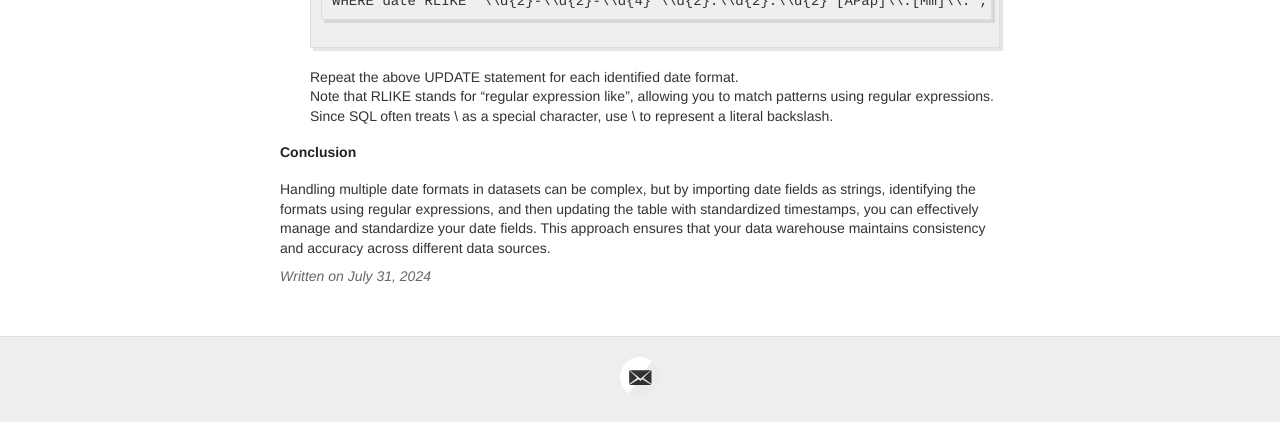
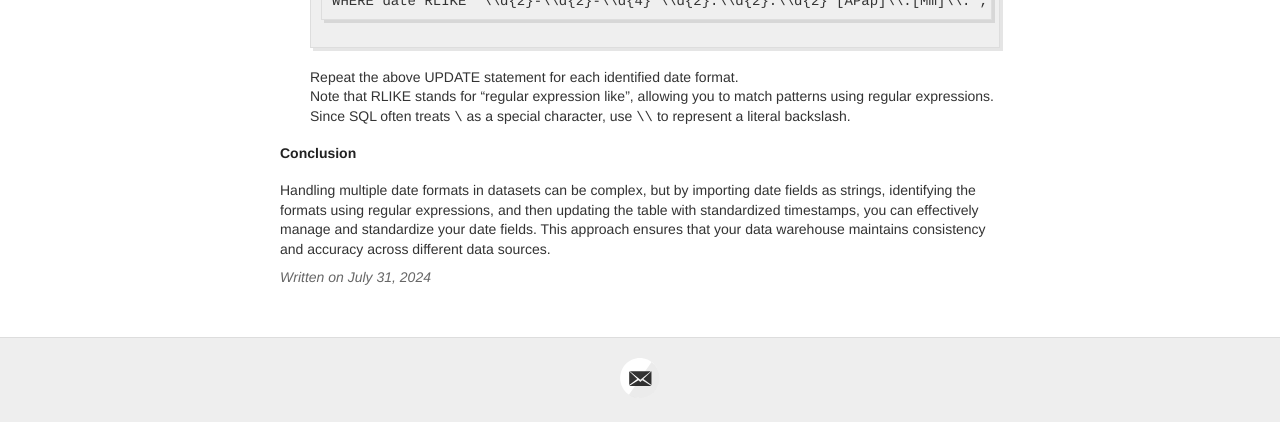
Before and after one commit to noahtjkim/noahtjkim.github.io, a Jekyll site: the page built from _posts/2024-07-31-Handling-Date-Format.md, in a window 1280 px wide. Shown: the part 1378-1800 px from the top of the page. Built offline with Jekyll 4.4.1, drawn with Linux system fonts in a browser that asks for light colours.

````diff
--- a/_posts/2024-07-31-Handling-Date-Format.md
+++ b/_posts/2024-07-31-Handling-Date-Format.md
@@ -53,7 +53,7 @@ WHERE date RLIKE '\\d{2}-\\d{2}-\\d{4} \\d{2}:\\d{2}:\\d{2} [APap]\\.[Mm]\\.';
 ```
 Repeat the above UPDATE statement for each identified date format.
 Note that RLIKE stands for "regular expression like", allowing you to match patterns using regular expressions.
-Since SQL often treats \ as a special character, use \\ to represent a literal backslash.
+Since SQL often treats `\` as a special character, use `\\` to represent a literal backslash.
 
 ##### Conclusion
 Handling multiple date formats in datasets can be complex, but by importing date fields as strings, identifying the formats using regular expressions, and then updating the table with standardized timestamps, you can effectively manage and standardize your date fields. This approach ensures that your data warehouse maintains consistency and accuracy across different data sources.
````
